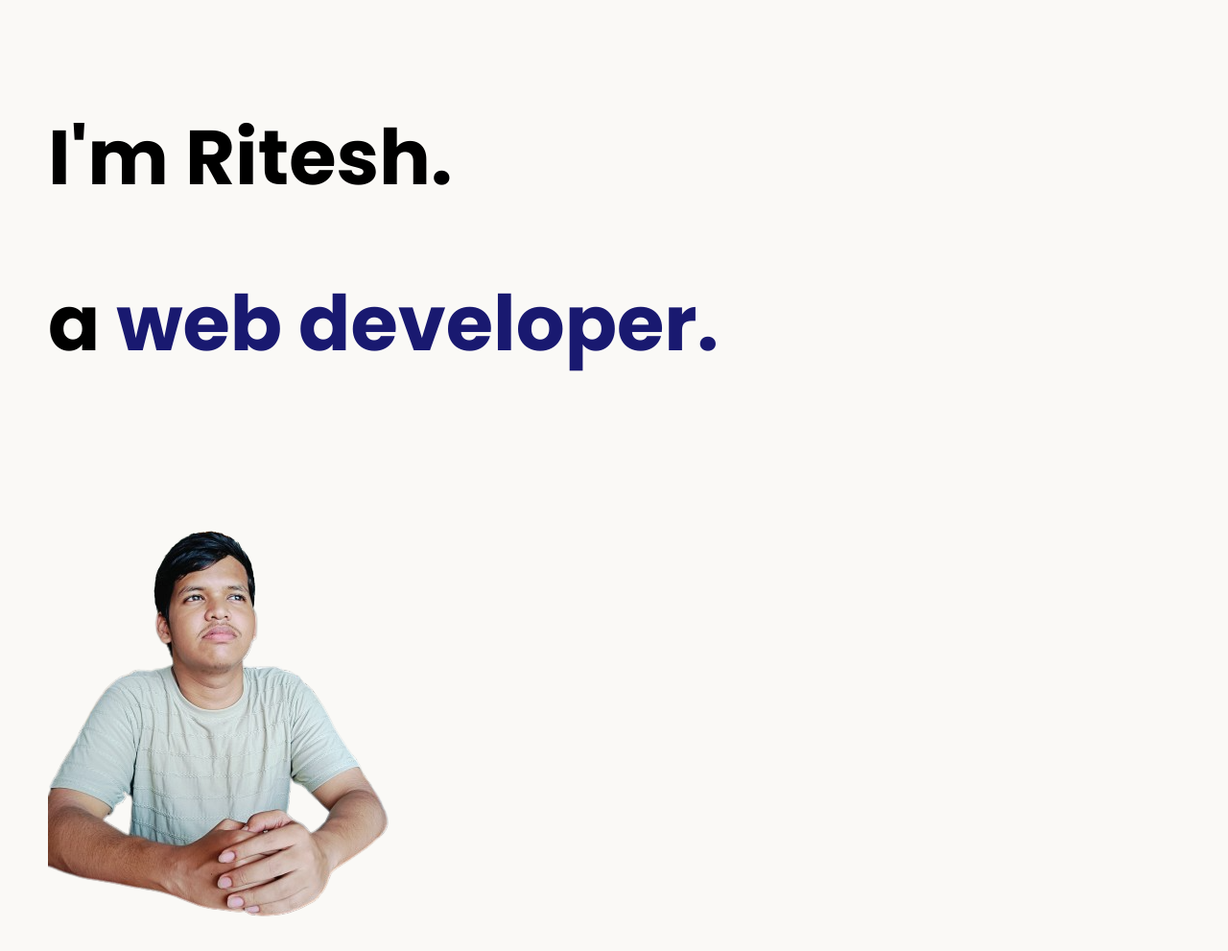
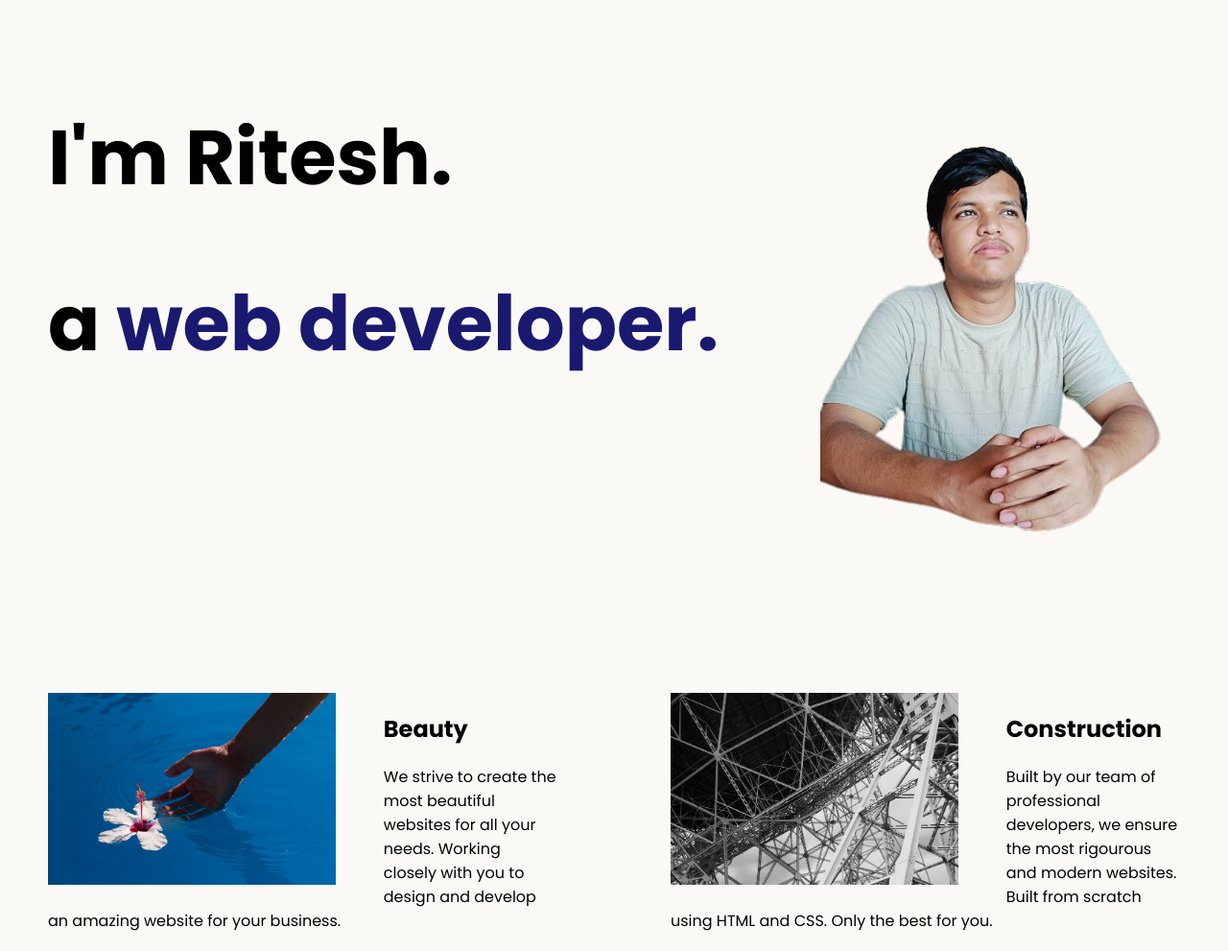
Before and after one commit to Antiquely3059/web-portfolio, a plain HTML site: page index.html in a window 1280 px wide. Shown: the top 991 px of the page at 96% size. Drawn offline with Linux system fonts and the light colour scheme.

Commit message:
Update style.css

```diff
--- a/style.css
+++ b/style.css
@@ -14,6 +14,14 @@ h1 {
   font-size: 5rem;
 }
 
+.h1box {
+  float: left;
+}
+
+.imgmy {
+  float: right;
+}
+
 footer {
   text-align: right;
   color: midnightblue;
@@ -27,6 +35,7 @@ footer {
 
 .card {
   width: 45%;
+  clear: right;
 }
 
 .left {
@@ -65,6 +74,3 @@ footer {
     object-fit: cover;
   }
 }
-.imgmy {
-  border-radius: 50%;
-}
```
